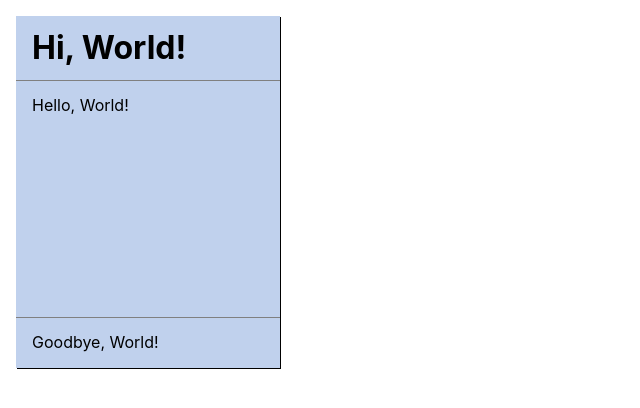
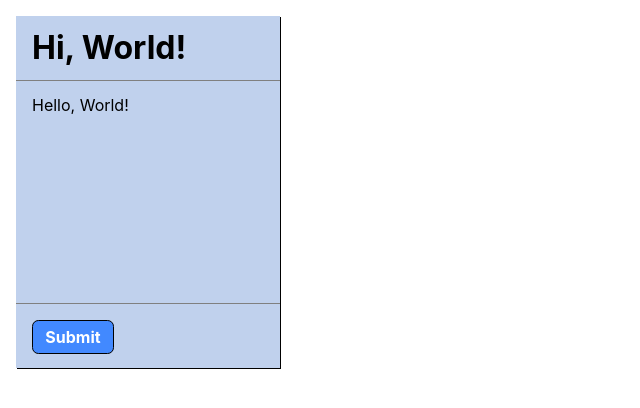
Before and after one commit to ChaunteVanDeBurgh/reactjs-practice, a React (Create React App) app: page / in a window 1280 px wide. Shown: the top 408 px of the page, without its empty margins (0-640 px from the left). Built offline with nearby package versions, Linux system fonts and the light colour scheme.

Commit message:
style button

```diff
--- a/src/Card.css
+++ b/src/Card.css
@@ -34,3 +34,16 @@ h1 {
 	padding: 1rem;
 	height: 2rem;
 }
+
+.Button {
+	display: flex;
+	width: 5rem;
+	height: 2rem;
+	justify-content: center;
+	align-items: center;
+	border: 1px solid black;
+	border-radius: .4rem;
+	font-weight: bold;
+	color: white;
+	background-color: #4289ff;
+}
--- a/src/Card.js
+++ b/src/Card.js
@@ -8,12 +8,12 @@ class Card extends React.Component {
 				<div className="Card-header">
 					<h1>Hi, World!</h1>
 				</div>
-					<div className="Card-body">
-						<p>Hello, World!</p>
-					</div>
-					<div className="Card-footer">
-						<p>Goodbye, World!</p>
-					</div>
+				<div className="Card-body">
+					<p>Hello, World!</p>
+				</div>
+				<div className="Card-footer">
+					<div className="Button">Submit</div>
+				</div>
 			</div>
 		)
 	}
```
